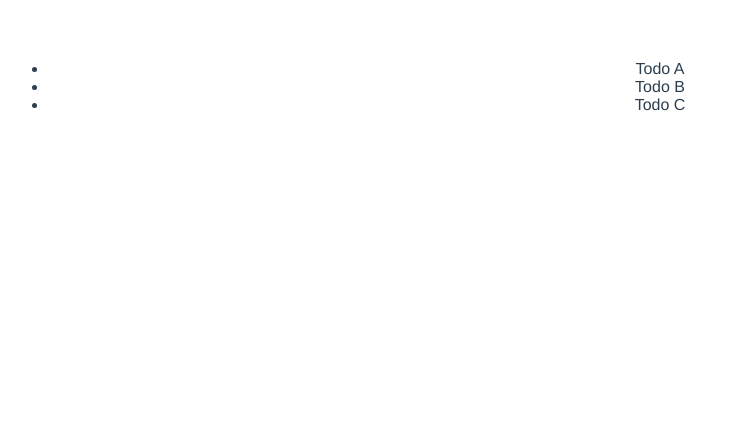
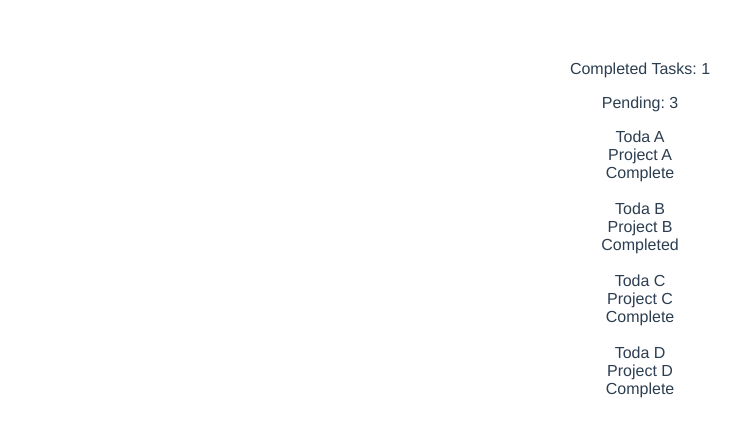
Before and after one commit to abhinavswami/ToDo-List, a Vue app: page / in a window 1280 px wide. Shown: the top 434 px of the page, without its empty margins (0-741 px from the left). Built offline with nearby package versions, Linux system fonts and the light colour scheme; the HTML template or start-up script is replaced by a standard one.

Commit message:
Add todo layout

```diff
--- a/src/components/TodoList.vue
+++ b/src/components/TodoList.vue
@@ -1,10 +1,32 @@
 <template>
 <div>
-  <ul>
-    <li> Todo A </li>
-    <li> Todo B </li>
-    <li> Todo C </li>
-  </ul>
+  <!-- Javascript expressions in Vue are enclosed in double curly brackets.-->
+  <p> Completed Tasks: {{todos.filter(todo => {return todo.done === true}).length}}</p>
+  <p> Pending: {{todos.filter(todo => {return todo.done === false}).length}}</p>
+  <div class='ui centered card' v-for="todo in todos">
+    <div class='content'>
+      <div class='header'>
+        {{todo.title}}
+      </div>
+
+      <div class='meta'>
+        {{todo.project}}
+      </div>
+
+      <div class='extra content'>
+        <span class='right floated edit icon'>
+          <i class='edit icon'></i>
+        </span>
+      </div>
+    </div>
+    <div class='ui bottom attached green basic button' v-show="todo.done">
+      Completed
+    </div>
+    <div class='ui bottom attached red basic button' v-show="!todo.done">
+      Complete
+    </div>
+    <br/>
+  </div>
 </div>
 </template>
 
```
